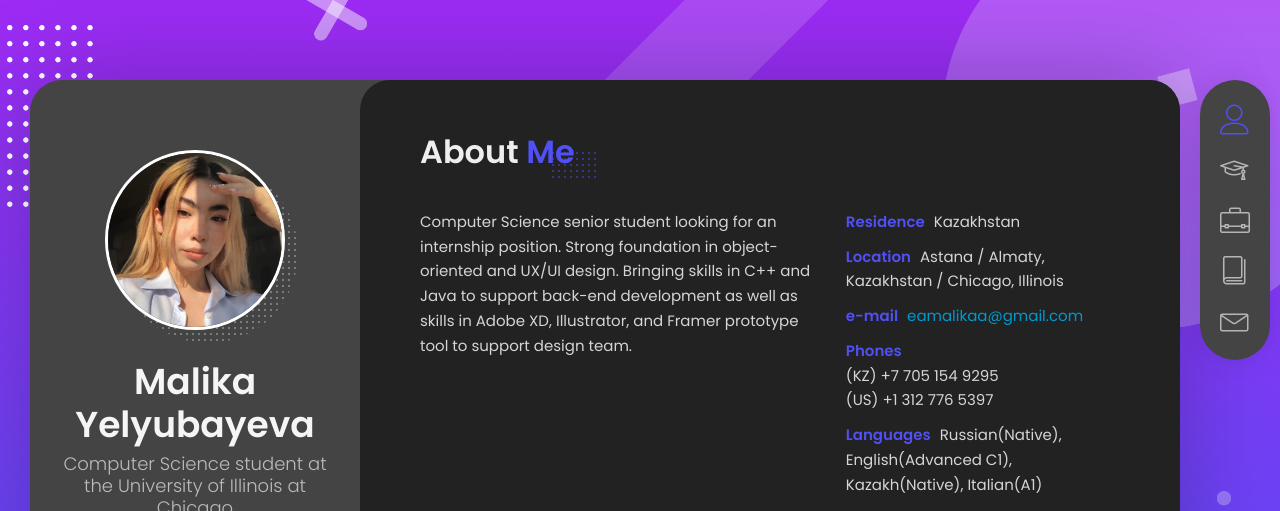
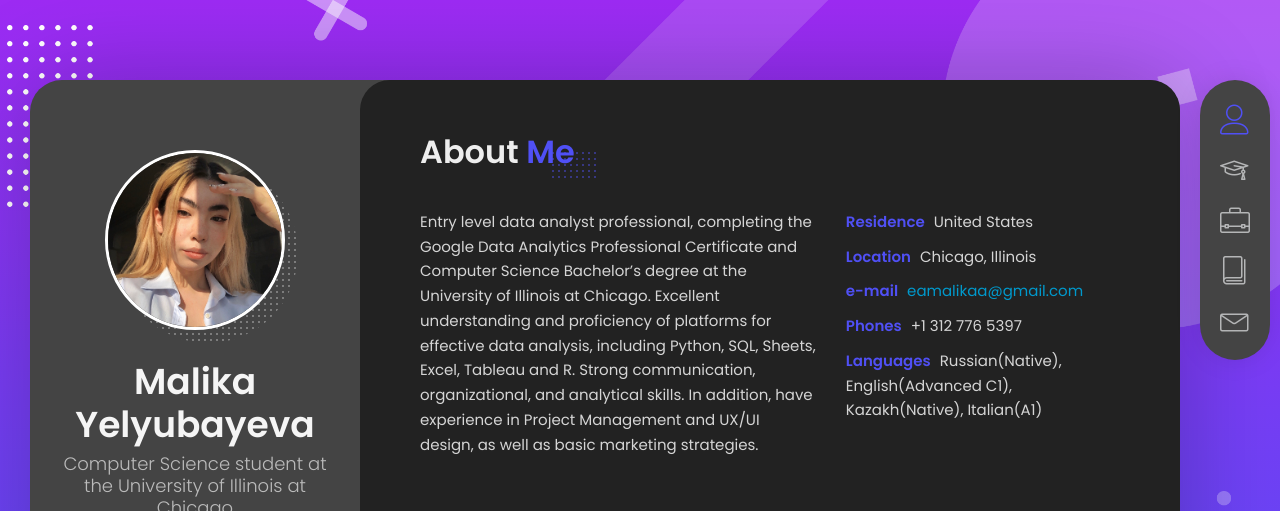
Before and after one commit to myelyu2/website, a plain HTML site: page index.html in a window 1280 px wide. Shown: the top 511 px of the page. Drawn offline with Linux system fonts and the light colour scheme; some packages are replaced by stand-ins of ours.

Commit message:
Update index.html

```diff
--- a/index.html
+++ b/index.html
@@ -132,21 +132,20 @@
                   <!-- Personal Information -->
                   <div class="row">
                     <div class="col-xs-12 col-sm-7">
-                      <p>Computer Science senior student looking for an internship position. Strong foundation in object-oriented and UX/UI design. Bringing skills in C++ and Java to support back-end development as well as skills in Adobe XD, Illustrator, and Framer prototype tool to support design team.</p>
+                      <p>Entry level data analyst professional, completing the Google Data Analytics Professional Certificate and Computer Science Bachelor’s degree at the University of Illinois at Chicago. Excellent understanding and proficiency of platforms for effective data analysis, including Python, SQL, Sheets, Excel, Tableau and R. Strong communication, organizational, and analytical skills. In addition, have experience in Project Management and UX/UI design, as well as basic marketing strategies.</p>
                     </div>
 
                     <div class="col-xs-12 col-sm-5">
                       <div class="info-list">
                         <ul>
-
                           <li>
                             <span class="title">Residence</span>
-                            <span class="value">Kazakhstan</span>
+                            <span class="value">United States</span>
                           </li>
 
                           <li>
                             <span class="title">Location</span>
-                            <span class="value">Astana / Almaty, Kazakhstan / Chicago, Illinois</span>
+                            <span class="value">Chicago, Illinois</span>
                           </li>
 
                           <li>
@@ -156,8 +155,7 @@
 
                           <li>
                             <span class="title">Phones</span>
-                            <span class="value"><br />(KZ) +7 705 154 9295<br /></span>
-                            <span class="value">(US) +1 312 776 5397</span>
+                            <span class="value">+1 312 776 5397</span>
                           </li>
                           <li>
                             <span class="title">Languages</span>
```
